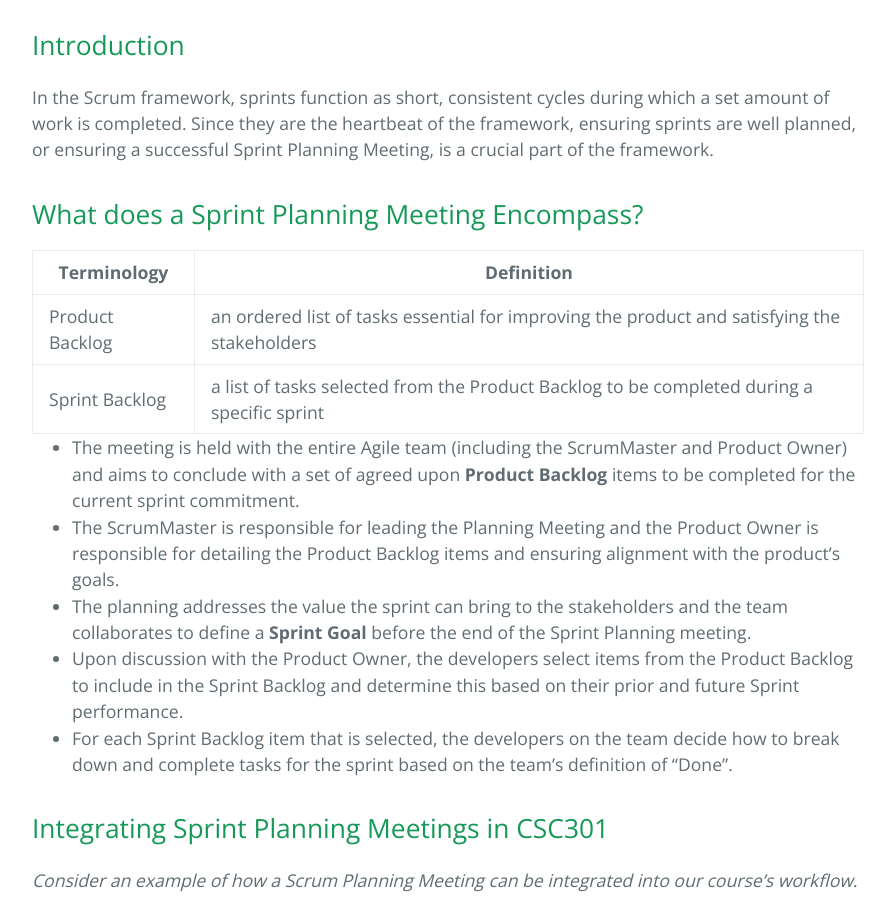
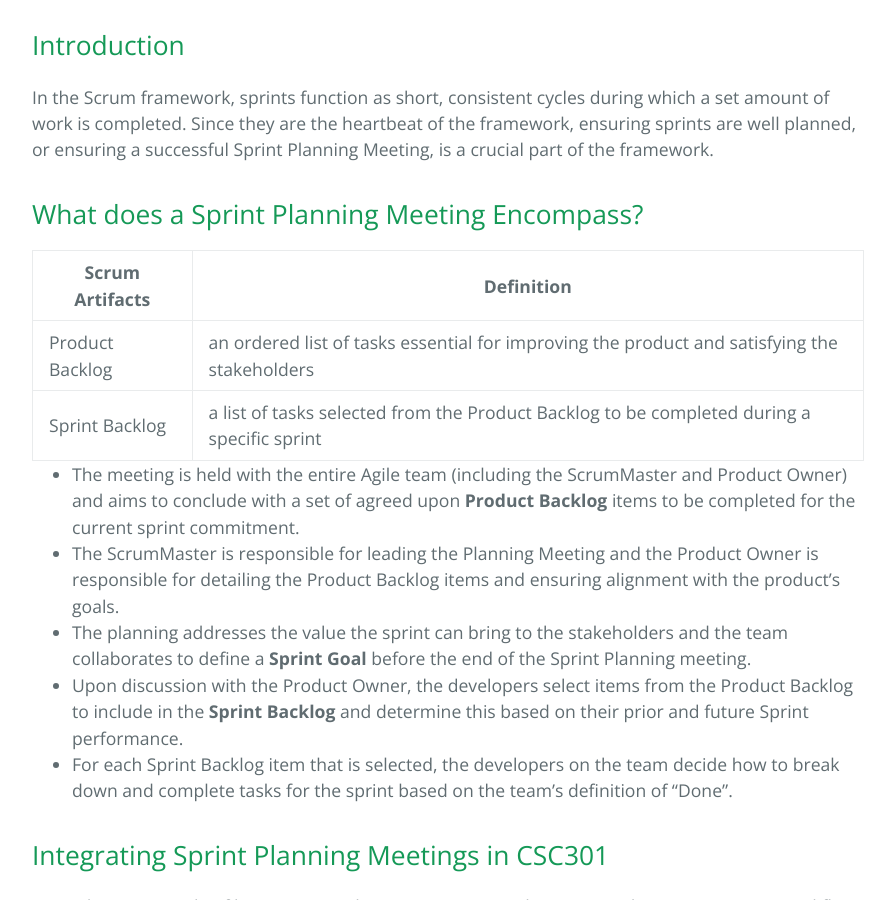
Before and after one commit to learning-software-engineering/learning-software-engineering.github.io, a Jekyll site: the page built from Topics/Software_Engineering/Sprint Planning Meeting.md, in a window 1280 px wide and 900 px high, scrolled down 396 px. Shown: the whole window, without its empty margins (192-1087 px from the left). Built offline with Jekyll 4.4.1, drawn with Linux system fonts in a browser that asks for light colours; our own code applies the rules of GitHub Pages for plain Markdown files.

Commit message:
changed table title and bolded terms for clarity

```diff
--- a/Topics/Software_Engineering/Sprint Planning Meeting.md
+++ b/Topics/Software_Engineering/Sprint Planning Meeting.md
@@ -6,7 +6,7 @@ In the Scrum framework, sprints function as short, consistent cycles during whic
 
 ## What does a Sprint Planning Meeting Encompass?
 
-| Terminology | Definition |
+| Scrum Artifacts | Definition |
 | -------- | ------- |
 | Product Backlog  | an ordered list of tasks essential for improving the product and satisfying the stakeholders  |
 | Sprint Backlog | a list of tasks selected from the Product Backlog to be completed during a specific sprint     |
@@ -14,7 +14,7 @@ In the Scrum framework, sprints function as short, consistent cycles during whic
 * The meeting is held with the entire Agile team (including the ScrumMaster and Product Owner) and aims to conclude with a set of agreed upon **Product Backlog** items to be completed for the current sprint commitment.
 * The ScrumMaster is responsible for leading the Planning Meeting and the Product Owner is responsible for detailing the Product Backlog items and ensuring alignment with the product’s goals.
 * The planning addresses the value the sprint can bring to the stakeholders and the team collaborates to define a **Sprint Goal** before the end of the Sprint Planning meeting.
-* Upon discussion with the Product Owner, the developers select items from the Product Backlog to include in the Sprint Backlog and determine this based on their prior and future Sprint performance.
+* Upon discussion with the Product Owner, the developers select items from the Product Backlog to include in the **Sprint Backlog** and determine this based on their prior and future Sprint performance.
 * For each Sprint Backlog item that is selected, the developers on the team decide how to break down and complete tasks for the sprint based on the team’s definition of “Done”.
 
 
```
